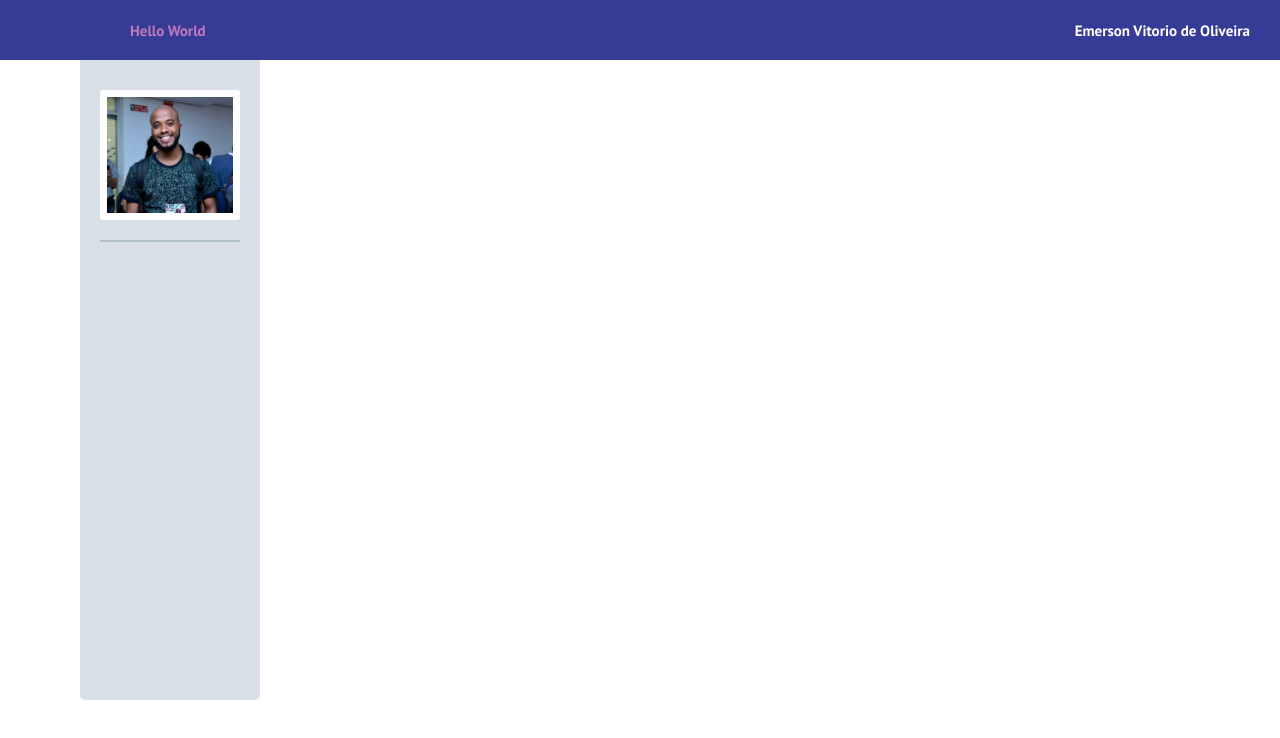
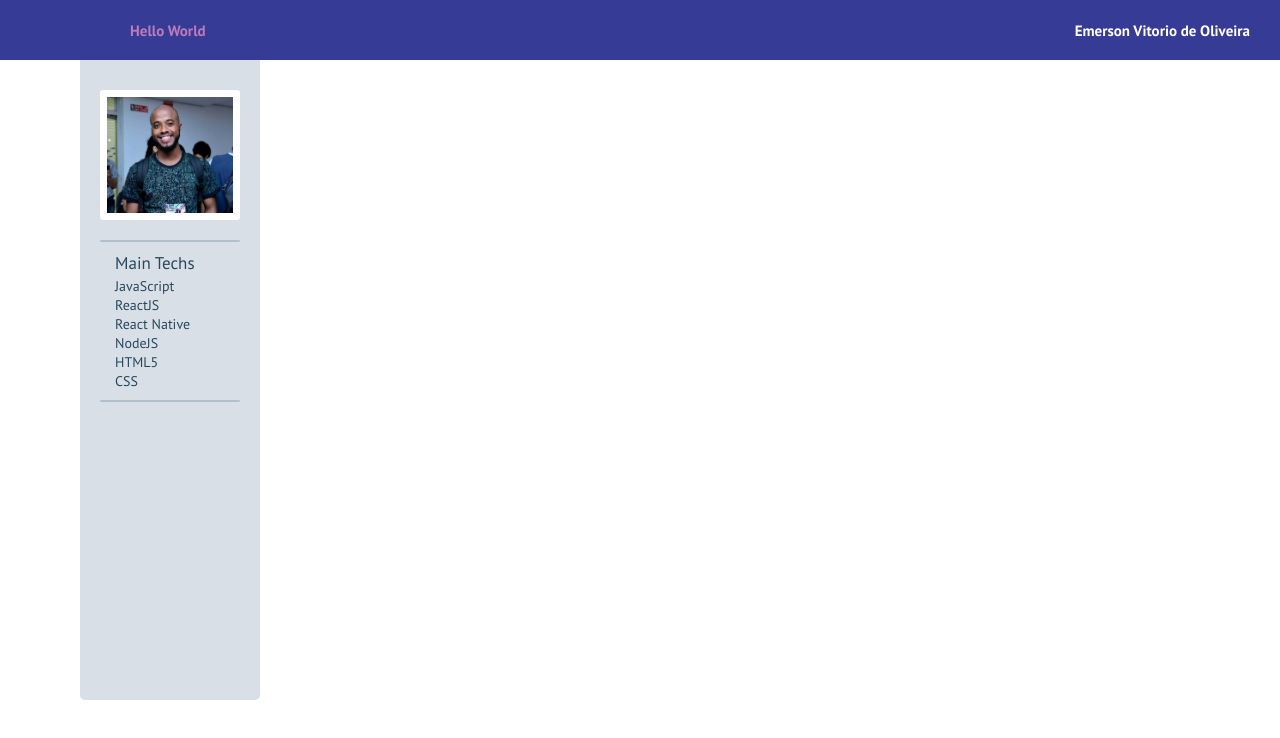
Before and after one commit to Evictory/Evictory-personal-website, a React (Create React App) app: page / in a window 1280 px wide. Shown: the top 738 px of the page. Built offline with nearby package versions, Linux system fonts and the light colour scheme.

Commit message:
Add Main Techs as well it's styled Components

```diff
--- a/src/components/PersonalContainer/index.tsx
+++ b/src/components/PersonalContainer/index.tsx
@@ -1,5 +1,7 @@
 import React from 'react';
 import { Container, ProfilePhoto, Line } from './styles'
+
+import Techs from '../Techs'
 import profilePhoto from '../../assets/Profile.png';
 
 const PersonalContainer: React.FC = () => {
@@ -8,6 +10,8 @@ const PersonalContainer: React.FC = () => {
     <Container>
       <ProfilePhoto src={profilePhoto} alt="Profile Photo" />
       <Line />
+      <Techs />
+      <Line />
     </Container>
   );
 
--- a/src/components/PersonalContainer/styles.ts
+++ b/src/components/PersonalContainer/styles.ts
@@ -8,7 +8,6 @@ export const Container = styled.div`
   border-bottom-left-radius: 5px;
   border-bottom-right-radius: 5px;
   width: 180px;
-  align-items: center;
   margin-left: 80px;
   height: 80vh;
   padding: 20px;
@@ -16,6 +15,7 @@ export const Container = styled.div`
 
 export const ProfilePhoto = styled.img`
   margin-top: 10px;
+  margin-bottom: 10px;
   border-radius: 3px;
   width: 140px ;
   height: 130px ;
@@ -23,7 +23,7 @@ export const ProfilePhoto = styled.img`
 `;
 
 export const Line = styled.line`
-  margin: 20px auto;
+  margin: 10px auto;
   height: 2px;
   background-color: #b1c0cd;
   width: 100%;
--- a/src/components/Techs/index.tsx
+++ b/src/components/Techs/index.tsx
@@ -0,0 +1,20 @@
+import React from 'react';
+import { Title, List } from './styles'
+
+const Techs: React.FC = () => {
+  return (
+    <>
+    <Title>Main Techs</Title>
+    <List>
+      <li>JavaScript</li>
+      <li>ReactJS</li>
+      <li>React Native</li>
+      <li>NodeJS</li>
+      <li>HTML5</li>
+      <li>CSS</li>
+    </List>
+    </>
+  );
+}
+
+export default Techs;
--- /dev/null
+++ b/src/components/Techs/styles.ts
@@ -0,0 +1,20 @@
+import styled from 'styled-components';
+
+
+export const Title = styled.div`
+  display: flex;
+  font-size: 17px;
+  margin-bottom: 2px;
+  margin-left: 15px;
+`;
+
+export const List = styled.ul`
+  margin-left: 15px;
+  ul, li {
+        list-style: none;
+    }
+  li {
+    font-size: 14px;
+    margin-top: 1px;
+  }
+`;
--- a/src/styles/globalStyle.ts
+++ b/src/styles/globalStyle.ts
@@ -13,6 +13,7 @@ const GlobalStyle = createGlobalStyle`
     background: F0F0F2;
     -webkit-font-smoothing: antialiased;
     justify-content: center;
+    color: #28475d;
   }
   body, input, button {
     font: 15px 'PT Sans', sans-serif;
```
